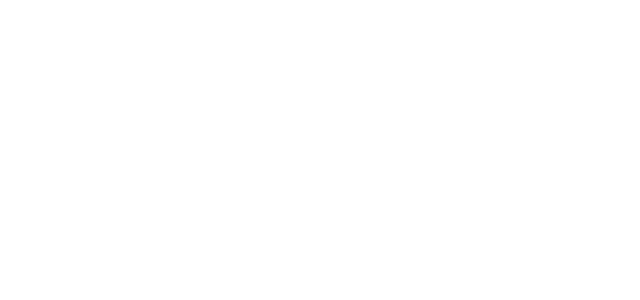
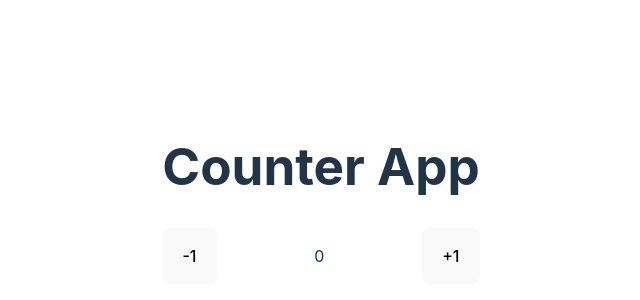
Before and after one commit to Brasero/FSD58-react-s1, a React (Vite) app in the folder exemple/: page / in a window 1280 px wide. Shown: the part 206-506 px from the top of the page, without its empty margins (319-959 px from the left). Built offline with nearby package versions, Linux system fonts and the light colour scheme.

Commit message:
proposition de correction

```diff
--- a/exemple/src/App.jsx
+++ b/exemple/src/App.jsx
@@ -1,9 +1,11 @@
 import './App.css'
+import Counter from "./component/Counter.jsx";
 
 function App() {
 
  return (<>
-
+   <h1>Counter App</h1>
+  <Counter />
   </>)
 }
 
--- /dev/null
+++ b/exemple/src/component/Counter.jsx
@@ -0,0 +1,47 @@
+import {useState} from "react";
+import "./counter.css";
+
+const Counter = () => {
+
+ //Ici, count est initialisé à 0 et error est initialisé à une chaîne vide.
+ // setCount et setError sont des fonctions permettant de mettre à jour ces états respectifs.
+ const [count, setCount] = useState(0)
+ const [error, setError] = useState("")
+
+ //La fonction increment augmente la valeur de count de 1 et réinitialise le message d'erreur.
+ const increment = () => {
+  setCount(count + 1)
+  setError("")
+ }
+
+ //La fonction decrement diminue la valeur de count de 1 si count est supérieur à 0. Si count est déjà à 0,
+ // elle met à jour le message d'erreur pour indiquer qu'il est impossible de décrémenter en dessous de 0.
+ const decrement = () => {
+  if (count > 0) {
+   setCount(count - 1)
+   setError("")
+  } else {
+   setError("Impossible de décrémenter en dessous de 0");
+  }
+ }
+
+
+ // Le rendu du composant inclut deux boutons pour incrémenter et décrémenter le compteur, ainsi qu'un affichage de la valeur actuelle de count.
+ // Si une erreur est présente, elle est affichée en rouge.
+ return (
+  <>
+   <div className={"counter"}>
+    <button onClick={decrement} disabled={error}>-1</button>
+    {/* Le bouton de décrémentation est désactivé si une erreur est présente, (disabled={error})
+    empêchant ainsi toute interaction supplémentaire jusqu'à ce que l'erreur soit résolue.*/}
+    <span>{count}</span>
+    <button onClick={increment}>+1</button>
+   </div>
+   {
+    error && <span style={{color: "red"}}>{error}</span>
+   }
+  </>
+ )
+}
+
+export default Counter
--- /dev/null
+++ b/exemple/src/component/counter.css
@@ -0,0 +1,11 @@
+.counter {
+ display: flex;
+ justify-content: space-between;
+ gap: 10px;
+}
+
+.counter span {
+ border: 1px solid white;
+ padding: 15px 25px;
+ border-radius: 10px;
+}
```
